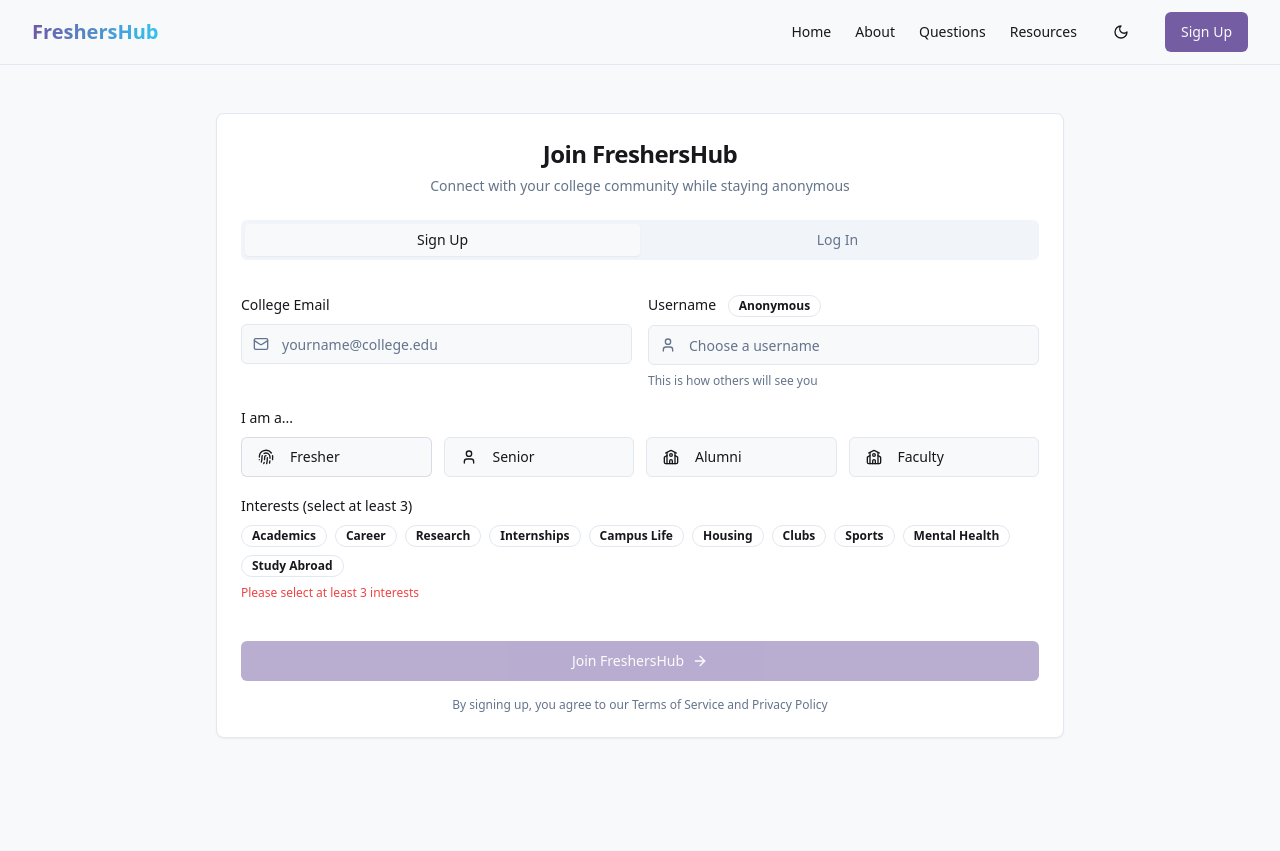
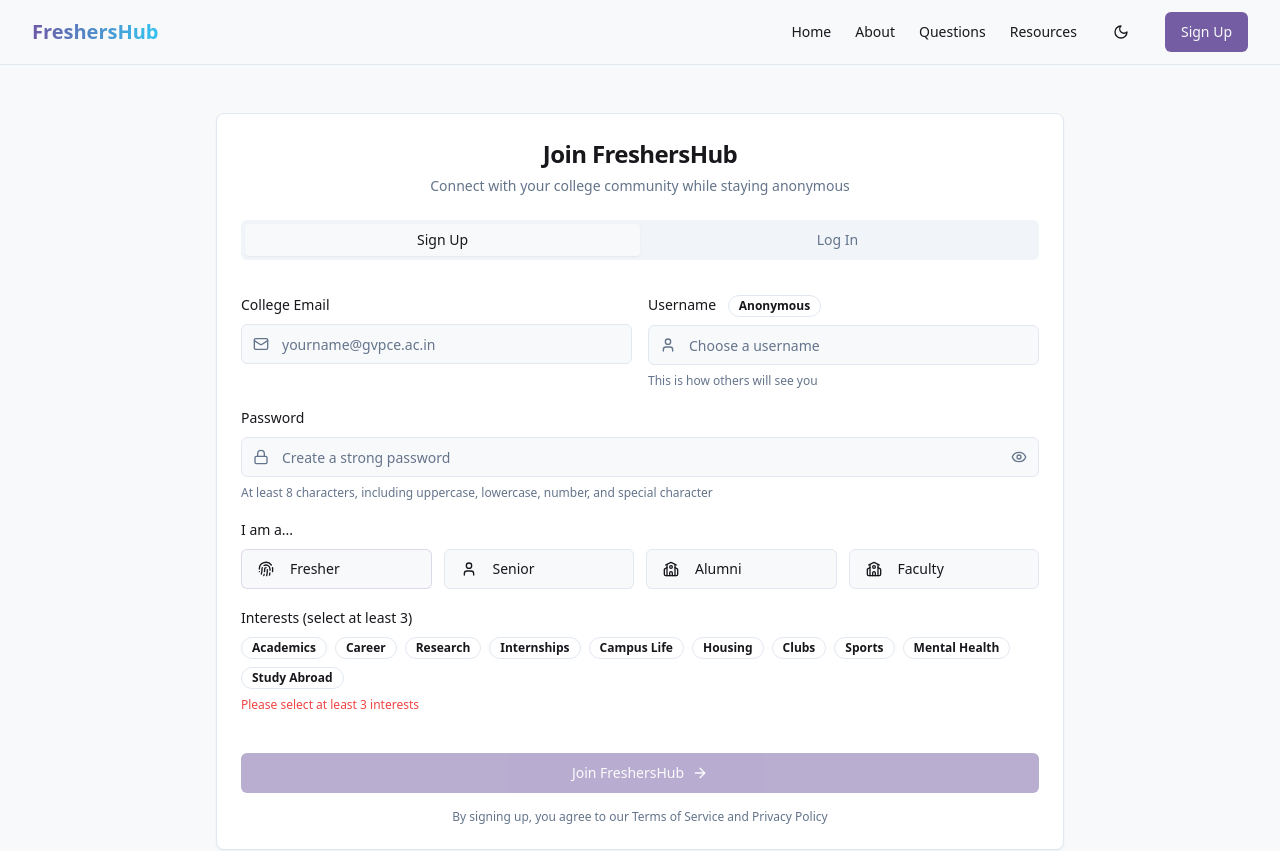
Before and after one commit to nikhilmerupula/fresher-connect-hub, a React (Vite) app: page /signup in a window 1280 px wide. Shown: the top 851 px of the page. Built offline with nearby package versions, Linux system fonts and the light colour scheme.

Commit message:
Add password field to login form

```diff
--- a/src/pages/SignUp.tsx
+++ b/src/pages/SignUp.tsx
@@ -1,3 +1,4 @@
+
 import { useState } from "react";
 import { useNavigate } from "react-router-dom";
 import { Navbar } from "@/components/Navbar";
@@ -9,7 +10,7 @@ import { Card, CardContent, CardDescription, CardHeader, CardTitle } from "@/com
 import { Tabs, TabsContent, TabsList, TabsTrigger } from "@/components/ui/tabs";
 import { Badge } from "@/components/ui/badge";
 import { useToast } from "@/hooks/use-toast";
-import { Mail, Fingerprint, User, School, ArrowRight } from "lucide-react";
+import { Mail, Fingerprint, User, School, ArrowRight, Lock, Eye, EyeOff } from "lucide-react";
 import { z } from "zod";
 import { Form, FormControl, FormField, FormItem, FormLabel, FormMessage } from "@/components/ui/form";
 import { useForm } from "react-hook-form";
@@ -20,6 +21,12 @@ const signupSchema = z.object({
     message: "Must be a GVPCE college email ending with @gvpce.ac.in"
   }),
   username: z.string().min(3, "Username must be at least 3 characters").max(20, "Username cannot exceed 20 characters"),
+  password: z.string()
+    .min(8, "Password must be at least 8 characters")
+    .regex(/[A-Z]/, "Password must contain at least one uppercase letter")
+    .regex(/[a-z]/, "Password must contain at least one lowercase letter")
+    .regex(/[0-9]/, "Password must contain at least one number")
+    .regex(/[!@#$%^&*()]/, "Password must contain at least one special character"),
   role: z.enum(["fresher", "senior", "alumni", "faculty"], {
     required_error: "Please select your role",
   }),
@@ -31,6 +38,7 @@ const loginSchema = z.object({
   email: z.string().email("Please enter a valid college email").endsWith("@gvpce.ac.in", {
     message: "Must be a GVPCE college email ending with @gvpce.ac.in"
   }),
+  password: z.string().min(1, "Password is required"),
 });
 
 type LoginFormValues = z.infer<typeof loginSchema>;
@@ -39,6 +47,10 @@ const SignUp = () => {
   const [isLoading, setIsLoading] = useState(false);
   const [selectedRole, setSelectedRole] = useState<string | null>(null);
   const [selectedInterests, setSelectedInterests] = useState<string[]>([]);
+  const [showPassword, setShowPassword] = useState({
+    signup: false,
+    login: false,
+  });
   const { toast } = useToast();
   const navigate = useNavigate();
 
@@ -50,6 +62,7 @@ const SignUp = () => {
     defaultValues: {
       email: "",
       username: "",
+      password: "",
       role: "fresher",
     },
   });
@@ -58,6 +71,7 @@ const SignUp = () => {
     resolver: zodResolver(loginSchema),
     defaultValues: {
       email: "",
+      password: "",
     },
   });
 
@@ -134,6 +148,13 @@ const SignUp = () => {
     }, 1000);
   };
 
+  const togglePasswordVisibility = (type: 'signup' | 'login') => {
+    setShowPassword(prev => ({
+      ...prev,
+      [type]: !prev[type]
+    }));
+  };
+
   return (
     <div className="flex flex-col min-h-screen">
       <Navbar />
@@ -168,7 +189,7 @@ const SignUp = () => {
                                 <Mail className="absolute left-3 top-3 h-4 w-4 text-muted-foreground" />
                                 <FormControl>
                                   <Input
-                                    placeholder="yourname@college.edu"
+                                    placeholder="yourname@gvpce.ac.in"
                                     className="pl-10"
                                     {...field}
                                     disabled={isLoading}
@@ -204,6 +225,39 @@ const SignUp = () => {
                           )}
                         />
                       </div>
+
+                      <FormField
+                        control={signupForm.control}
+                        name="password"
+                        render={({ field }) => (
+                          <FormItem className="space-y-2">
+                            <FormLabel>Password</FormLabel>
+                            <div className="relative">
+                              <Lock className="absolute left-3 top-3 h-4 w-4 text-muted-foreground" />
+                              <FormControl>
+                                <Input
+                                  type={showPassword.signup ? "text" : "password"}
+                                  placeholder="Create a strong password"
+                                  className="pl-10 pr-10"
+                                  {...field}
+                                  disabled={isLoading}
+                                />
+                              </FormControl>
+                              <button
+                                type="button"
+                                className="absolute right-3 top-3 text-muted-foreground"
+                                onClick={() => togglePasswordVisibility('signup')}
+                              >
+                                {showPassword.signup ? <EyeOff className="h-4 w-4" /> : <Eye className="h-4 w-4" />}
+                              </button>
+                            </div>
+                            <p className="text-xs text-muted-foreground">
+                              At least 8 characters, including uppercase, lowercase, number, and special character
+                            </p>
+                            <FormMessage />
+                          </FormItem>
+                        )}
+                      />
 
                       <div className="space-y-2">
                         <FormField
@@ -323,12 +377,42 @@ const SignUp = () => {
                               <FormControl>
                                 <Input
                                   type="email"
-                                  placeholder="yourname@college.edu"
+                                  placeholder="yourname@gvpce.ac.in"
                                   className="pl-10"
                                   {...field}
                                   disabled={isLoading}
                                 />
                               </FormControl>
+                            </div>
+                            <FormMessage />
+                          </FormItem>
+                        )}
+                      />
+
+                      <FormField
+                        control={loginForm.control}
+                        name="password"
+                        render={({ field }) => (
+                          <FormItem className="space-y-2">
+                            <FormLabel>Password</FormLabel>
+                            <div className="relative">
+                              <Lock className="absolute left-3 top-3 h-4 w-4 text-muted-foreground" />
+                              <FormControl>
+                                <Input
+                                  type={showPassword.login ? "text" : "password"}
+                                  placeholder="Enter your password"
+                                  className="pl-10 pr-10"
+                                  {...field}
+                                  disabled={isLoading}
+                                />
+                              </FormControl>
+                              <button
+                                type="button"
+                                className="absolute right-3 top-3 text-muted-foreground"
+                                onClick={() => togglePasswordVisibility('login')}
+                              >
+                                {showPassword.login ? <EyeOff className="h-4 w-4" /> : <Eye className="h-4 w-4" />}
+                              </button>
                             </div>
                             <FormMessage />
                           </FormItem>
```
